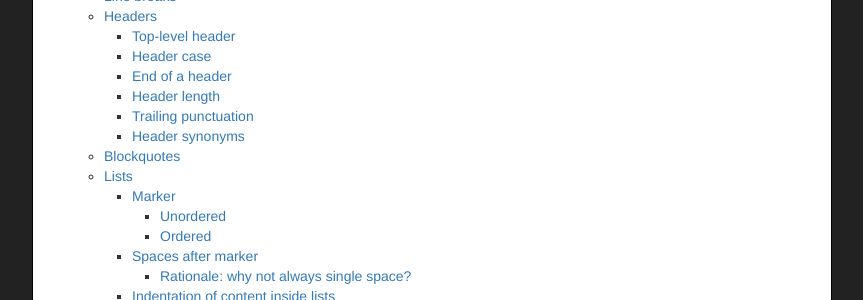
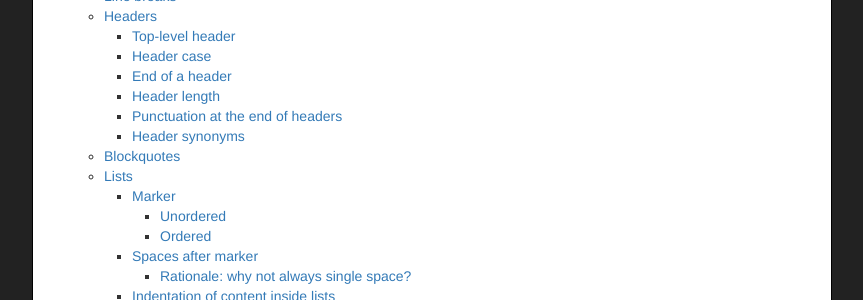
Before and after one commit to cirosantilli/markdown-style-guide, a Jekyll site: the page built from index.md, in a window 1280 px wide and 900 px high, scrolled down 522 px. Shown: the part 152-452 px from the top of the window, without its empty margins (208-1071 px from the left). Built offline with Jekyll 4.4.1, drawn with Linux system fonts in a browser that asks for light colours; nearby versions of some CDN libraries; some of the changed text lies outside the part shown.

Commit message:
Add the workd headers to the punctuation header.

```diff
--- a/index.md
+++ b/index.md
@@ -460,7 +460,7 @@ Bad:
 
     # Huge header that talks about a complex subject
 
-#### Trailing punctuation
+#### Punctuation at the end of headers
 
 *Don't* add a trailing colon `:` to headers.
 
```
